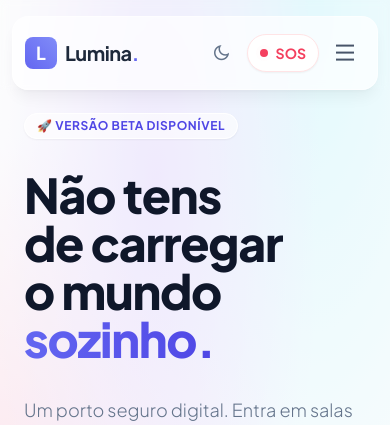
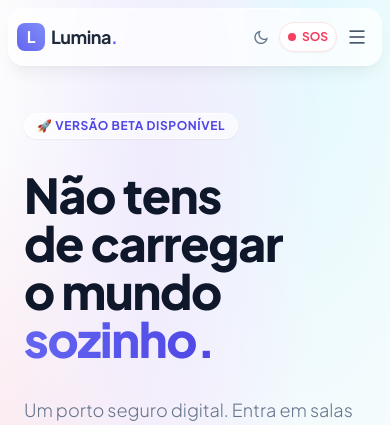
Before and after one commit to Storvax/lumina-app, a Laravel app: page / in a window 390 px wide; the page is wider, and only the part inside the window is pictured. Shown: the top 425 px of that part. Run offline with Laravel 12, Linux system fonts and the light colour scheme; data comes from the database, SQL or seed files in the repository; data that the repository does not hold is empty; style sheets or scripts are compiled from the project's sources; parts of the project's set-up code (start-up, migrations or seed data) failed here and were passed over; some web fonts are replaced.

Commit message:
fix: nav mobile, light theme default, artigos placeholder e Reverb/WebSocket
1. Nav mobile: reduzir padding/tamanhos em ecrãs pequenos, corrigir SOS
   button overflow, posicionar menu dropdown via calc(100%+4px)
2. Dark theme: remover fallback para prefers-color-scheme do sistema,
   default é agora light. Inline script no <head> previne FOUC
3. Artigos: substituir cards fake por placeholder "Em breve" limpo
4. Reverb/WebSocket (Fly.io):
   - Injetar config do servidor via Blade (VITE_REVERB_APP_KEY não
     existe no build Docker — Echo nunca inicializava)
   - Corrigir REVERB_PORT de 443 para 8080 (a porta do serviço Reverb)
   - echo.js usa window.reverbConfig com fallback para VITE_ vars
   - broadcasting.php defaults consistentes com reverb.php

https://claude.ai/code/session_01Crq6uibnAaJ4YCJipaYycJ

```diff
--- a/config/broadcasting.php
+++ b/config/broadcasting.php
@@ -37,9 +37,9 @@ return [
             'app_id' => env('REVERB_APP_ID'),
             'options' => [
                 'host' => env('REVERB_HOST'),
-                'port' => env('REVERB_PORT', 443),
-                'scheme' => env('REVERB_SCHEME', 'https'),
-                'useTLS' => env('REVERB_SCHEME', 'https') === 'https',
+                'port' => env('REVERB_PORT', 8080),
+                'scheme' => env('REVERB_SCHEME', 'http'),
+                'useTLS' => env('REVERB_SCHEME', 'http') === 'https',
             ],
             'client_options' => [
                 // Guzzle client options: https://docs.guzzlephp.org/en/stable/request-options.html
--- a/config/reverb.php
+++ b/config/reverb.php
@@ -79,8 +79,7 @@ return [
                 'options' => [
                     'host'   => env('REVERB_HOST'),
                     // Defaults para dev local (http:8080).
-                    // Em produção, o fly.toml define REVERB_PORT=443 e REVERB_SCHEME=https.
-                    // NUNCA usar app()->environment() aqui — viola o bootstrap do Laravel.
+                    // Em produção, o fly.toml define REVERB_PORT=8080 e REVERB_SCHEME=https.
                     'port'   => env('REVERB_PORT', 8080),
                     'scheme' => env('REVERB_SCHEME', 'http'),
                     'useTLS' => env('REVERB_SCHEME', 'http') === 'https',
--- a/fly.toml
+++ b/fly.toml
@@ -37,7 +37,7 @@ console_command = 'php /var/www/html/artisan tinker'
   SESSION_DRIVER = 'database'
   SESSION_SECURE_COOKIE = 'true'
   REVERB_HOST = 'lumina-restless-sea-2853.fly.dev'
-  REVERB_PORT = 443
+  REVERB_PORT = 8080
   REVERB_SCHEME = 'https'
   TRUSTED_PROXIES = '*'
   BROADCAST_CONNECTION = 'reverb'
--- a/resources/js/echo.js
+++ b/resources/js/echo.js
@@ -1,19 +1,22 @@
 import Echo from 'laravel-echo';
 import Pusher from 'pusher-js';
 
-const reverbKey = import.meta.env.VITE_REVERB_APP_KEY;
+// Reverb config: usa window.reverbConfig (injetado pelo Blade em produção)
+// com fallback para VITE_ env vars (desenvolvimento local).
+const config = window.reverbConfig || {};
+const reverbKey = config.key || import.meta.env.VITE_REVERB_APP_KEY;
 
 if (reverbKey) {
     window.Pusher = Pusher;
 
-    // Detecta se está em HTTPS (produção) ou HTTP (local)
     const isProduction = window.location.protocol === 'https:';
-    const port = isProduction ? 443 : 8080;
+    const host = config.host || import.meta.env.VITE_REVERB_HOST || window.location.hostname;
+    const port = config.port || parseInt(import.meta.env.VITE_REVERB_PORT) || 8080;
 
     window.Echo = new Echo({
         broadcaster: 'reverb',
         key: reverbKey,
-        wsHost: window.location.hostname,
+        wsHost: host,
         wsPort: port,
         wssPort: port,
         forceTLS: isProduction,
@@ -21,5 +24,7 @@ if (reverbKey) {
         enabledTransports: isProduction ? ['wss'] : ['ws'],
     });
 
-    console.log(`Echo: ${isProduction ? 'wss' : 'ws'}://${window.location.hostname}:${port}`);
+    console.log(`Echo: ${isProduction ? 'wss' : 'ws'}://${host}:${port}`);
+} else {
+    console.warn('Echo: REVERB_APP_KEY não configurado. WebSocket desativado.');
 }
--- a/resources/views/landing/articles.blade.php
+++ b/resources/views/landing/articles.blade.php
@@ -1,51 +1,16 @@
 <section id="artigos" class="py-24 bg-white dark:bg-slate-900 border-t border-slate-100 dark:border-slate-800 transition-colors duration-300">
     <div class="max-w-7xl mx-auto px-6">
-        <div class="flex justify-between items-end mb-12">
-            <div class="scroll-reveal">
-                <h2 class="text-3xl font-bold text-slate-900 dark:text-white mb-2">Artigos Profissionais</h2>
-                <p class="text-slate-500 dark:text-slate-400">Conteúdo verificado por psicólogos.</p>
-            </div>
-            <a href="#" class="hidden md:block text-primary-600 dark:text-primary-400 font-semibold hover:underline">Ver todos os artigos</a>
+        <div class="text-center mb-12 scroll-reveal">
+            <h2 class="text-3xl font-bold text-slate-900 dark:text-white mb-2">Artigos Profissionais</h2>
+            <p class="text-slate-500 dark:text-slate-400">Conteúdo verificado por psicólogos.</p>
         </div>
 
-        <div class="grid md:grid-cols-4 gap-6">
-            <a href="#" class="scroll-reveal group block bg-white dark:bg-slate-800 rounded-2xl overflow-hidden shadow-sm hover:shadow-md dark:hover:shadow-none transition-all">
-                <div class="aspect-video bg-indigo-100 relative">
-                     <img src="https://images.unsplash.com/photo-1499209974431-9dddcece7f88?q=80&w=600&auto=format&fit=crop" class="object-cover w-full h-full group-hover:scale-105 transition-transform duration-500 opacity-90" alt="Calma">
-                </div>
-                <div class="p-4">
-                    <span class="text-xs font-bold text-primary-500 uppercase">Ansiedade</span>
-                    <h4 class="font-bold text-slate-800 dark:text-slate-200 mt-2 text-sm group-hover:text-primary-600 dark:group-hover:text-primary-400 transition-colors">5 técnicas de respiração para parar um ataque de pânico.</h4>
-                </div>
-            </a>
-
-            <a href="#" class="scroll-reveal group block bg-white dark:bg-slate-800 rounded-2xl overflow-hidden shadow-sm hover:shadow-md dark:hover:shadow-none transition-all" style="transition-delay: 100ms">
-                <div class="aspect-video bg-teal-100 relative">
-                    <img src="https://images.unsplash.com/photo-1529156069898-49953e39b3ac?q=80&w=600&auto=format&fit=crop" class="object-cover w-full h-full group-hover:scale-105 transition-transform duration-500 opacity-90" alt="Amigos">
-                </div>
-                <div class="p-4">
-                    <span class="text-xs font-bold text-teal-500 uppercase">Solidão</span>
-                    <h4 class="font-bold text-slate-800 dark:text-slate-200 mt-2 text-sm group-hover:text-primary-600 dark:group-hover:text-primary-400 transition-colors">Como fazer amigos em Portugal quando trabalhas remotamente.</h4>
-                </div>
-            </a>
-
-            <a href="#" class="scroll-reveal group block bg-white dark:bg-slate-800 rounded-2xl overflow-hidden shadow-sm hover:shadow-md dark:hover:shadow-none transition-all" style="transition-delay: 200ms">
-                <div class="aspect-video bg-rose-100 relative">
-                    <img src="https://images.unsplash.com/photo-1515023115689-589c33041697?q=80&w=600&auto=format&fit=crop" class="object-cover w-full h-full group-hover:scale-105 transition-transform duration-500 opacity-90" alt="Stress">
-                </div>
-                <div class="p-4">
-                    <span class="text-xs font-bold text-rose-500 uppercase">Trabalho</span>
-                    <h4 class="font-bold text-slate-800 dark:text-slate-200 mt-2 text-sm group-hover:text-primary-600 dark:group-hover:text-primary-400 transition-colors">Burnout: Os sinais que o teu corpo te está a dar.</h4>
-                </div>
-            </a>
-
-             <div class="scroll-reveal bg-primary-50 dark:bg-primary-900/20 rounded-2xl p-6 flex flex-col justify-center text-center border border-primary-100 dark:border-primary-900/50" style="transition-delay: 300ms">
-                <i class="ri-mail-send-line text-3xl text-primary-500 mb-3"></i>
-                <h4 class="font-bold text-slate-800 dark:text-white mb-2">Dicas semanais?</h4>
-                <p class="text-xs text-slate-500 dark:text-slate-400 mb-4">Recebe exercícios de mindfulness no teu email.</p>
-                <input type="email" placeholder="Teu email..." class="w-full text-sm p-2 rounded-lg border-0 mb-2 focus:ring-2 ring-primary-300 focus:outline-none bg-white dark:bg-slate-800 dark:text-white dark:placeholder-slate-500">
-                <button class="w-full bg-primary-600 text-white text-xs font-bold py-2 rounded-lg hover:bg-primary-700 transition-colors">Subscrever</button>
+        <div class="scroll-reveal bg-slate-50 dark:bg-slate-800/50 rounded-2xl border border-dashed border-slate-200 dark:border-slate-700 p-12 flex flex-col items-center justify-center text-center">
+            <div class="w-16 h-16 rounded-full bg-primary-50 dark:bg-primary-900/20 flex items-center justify-center mb-4">
+                <i class="ri-article-line text-3xl text-primary-500"></i>
             </div>
+            <h3 class="font-bold text-slate-700 dark:text-slate-300 text-lg mb-2">Em breve</h3>
+            <p class="text-sm text-slate-500 dark:text-slate-400 max-w-md">Estamos a preparar artigos escritos e revistos por profissionais de saúde mental. Volta em breve para conteúdo de qualidade.</p>
         </div>
     </div>
 </section>
--- a/resources/views/landing/nav.blade.php
+++ b/resources/views/landing/nav.blade.php
@@ -1,9 +1,9 @@
 <nav class="fixed top-0 w-full z-50 transition-all duration-300 backdrop-blur-sm" id="main-nav">
-    <div class="glass max-w-6xl mt-4 md:rounded-full rounded-2xl px-3 sm:px-6 py-3 flex justify-between items-center shadow-lg shadow-black/5 mx-3 sm:mx-4 md:mx-auto border border-white/20 dark:border-slate-700/50 dark:bg-slate-900/80">
+    <div class="glass max-w-6xl mt-2 sm:mt-4 md:rounded-full rounded-2xl px-2 sm:px-4 md:px-6 py-2 sm:py-3 flex justify-between items-center shadow-lg shadow-black/5 mx-2 sm:mx-4 md:mx-auto border border-white/20 dark:border-slate-700/50 dark:bg-slate-900/80">
 
-        <a href="{{ url('/') }}" class="flex items-center gap-2 group">
-            <div class="w-8 h-8 rounded-lg bg-gradient-to-tr from-primary-500 to-indigo-400 flex items-center justify-center text-white font-bold text-lg group-hover:rotate-12 transition-transform">L</div>
-            <span class="text-xl font-bold text-slate-800 dark:text-white tracking-tight">Lumina<span class="text-primary-500">.</span></span>
+        <a href="{{ url('/') }}" class="flex items-center gap-1.5 sm:gap-2 group shrink-0">
+            <div class="w-7 h-7 sm:w-8 sm:h-8 rounded-lg bg-gradient-to-tr from-primary-500 to-indigo-400 flex items-center justify-center text-white font-bold text-base sm:text-lg group-hover:rotate-12 transition-transform">L</div>
+            <span class="text-lg sm:text-xl font-bold text-slate-800 dark:text-white tracking-tight">Lumina<span class="text-primary-500">.</span></span>
         </a>
 
         <div class="hidden md:flex items-center gap-6 text-sm font-medium">
@@ -14,12 +14,12 @@
             <a href="#biblioteca" class="text-slate-600 dark:text-slate-300 hover:text-primary-600 dark:hover:text-primary-400 transition-colors">Biblioteca</a>
         </div>
 
-        <div class="flex items-center gap-1.5 sm:gap-3">
+        <div class="flex items-center gap-1 sm:gap-2 md:gap-3">
             <button id="theme-toggle" type="button"
-                class="text-slate-500 dark:text-slate-400 hover:bg-slate-100 dark:hover:bg-slate-800 rounded-full text-sm p-2.5 transition-colors focus:outline-none focus:ring-2 focus:ring-primary-500"
+                class="text-slate-500 dark:text-slate-400 hover:bg-slate-100 dark:hover:bg-slate-800 rounded-full text-sm p-1.5 sm:p-2.5 transition-colors focus:outline-none focus:ring-2 focus:ring-primary-500"
                 aria-label="Alternar modo escuro">
-                <i id="theme-toggle-dark-icon" class="ri-moon-line hidden text-lg"></i>
-                <i id="theme-toggle-light-icon" class="ri-sun-line hidden text-lg text-amber-400"></i>
+                <i id="theme-toggle-dark-icon" class="ri-moon-line hidden text-base sm:text-lg"></i>
+                <i id="theme-toggle-light-icon" class="ri-sun-line hidden text-base sm:text-lg text-amber-400"></i>
             </button>
 
             {{-- Utilizadores autenticados são redirecionados para o dashboard pelo HomeController --}}
@@ -28,41 +28,41 @@
                 <a href="{{ route('register') }}" class="hidden md:flex text-sm font-bold bg-primary-500 hover:bg-primary-600 text-white px-5 py-2 rounded-full transition-colors shadow-sm">Criar conta</a>
             @endguest
 
-            <button class="bg-white dark:bg-slate-800 border border-rose-100 dark:border-rose-900/30 text-rose-500 hover:bg-rose-50 dark:hover:bg-rose-900/20 hover:border-rose-200 px-3 py-2 rounded-full text-sm font-bold flex items-center gap-2 transition-all shadow-sm" onclick="document.getElementById('sosModal').classList.remove('hidden')">
+            <button class="bg-white dark:bg-slate-800 border border-rose-100 dark:border-rose-900/30 text-rose-500 hover:bg-rose-50 dark:hover:bg-rose-900/20 hover:border-rose-200 px-2 sm:px-3 py-1.5 sm:py-2 rounded-full text-xs sm:text-sm font-bold flex items-center gap-1.5 transition-all shadow-sm shrink-0" onclick="document.getElementById('sosModal').classList.remove('hidden')">
                 <span class="relative flex h-2 w-2 shrink-0">
                   <span class="animate-ping absolute inline-flex h-full w-full rounded-full bg-rose-400 opacity-75"></span>
                   <span class="relative inline-flex rounded-full h-2 w-2 bg-rose-500"></span>
                 </span>
-                <span class="hidden xs:inline">SOS</span>
-                <span class="xs:hidden">SOS</span>
+                SOS
             </button>
 
             <button id="mobileMenuBtn"
-                    class="md:hidden text-slate-600 dark:text-slate-300 p-2 focus:outline-none focus-visible:ring-2 focus-visible:ring-indigo-500 rounded-lg"
+                    class="md:hidden text-slate-600 dark:text-slate-300 p-1.5 sm:p-2 focus:outline-none focus-visible:ring-2 focus-visible:ring-indigo-500 rounded-lg"
                     aria-label="Abrir menu" aria-expanded="false" aria-controls="mobileMenu">
-                <i class="ri-menu-line text-2xl"></i>
+                <i class="ri-menu-line text-xl sm:text-2xl"></i>
             </button>
         </div>
     </div>
 
-    {{-- Menu Mobile: usa display:block quando visível (JS remove 'hidden') --}}
+    {{-- Menu Mobile: posicionado dinamicamente via JS --}}
     <div id="mobileMenu"
-         class="hidden absolute top-20 left-3 right-3 bg-white dark:bg-slate-900 rounded-3xl shadow-2xl border border-slate-100 dark:border-slate-800 p-6 z-40 md:hidden"
+         class="hidden absolute left-2 right-2 sm:left-3 sm:right-3 bg-white dark:bg-slate-900 rounded-2xl sm:rounded-3xl shadow-2xl border border-slate-100 dark:border-slate-800 p-4 sm:p-6 z-40 md:hidden"
+         style="top: calc(100% + 4px);"
          role="dialog" aria-label="Menu de navegação">
-        <div class="flex flex-col gap-1">
-            <a href="#inicio"     class="mobile-link py-3 px-4 rounded-xl text-base font-medium text-slate-700 dark:text-slate-300 hover:bg-slate-50 dark:hover:bg-slate-800 hover:text-primary-600 transition-colors">Início</a>
-            <a href="#calma"      class="mobile-link py-3 px-4 rounded-xl text-base font-medium text-slate-700 dark:text-slate-300 hover:bg-slate-50 dark:hover:bg-slate-800 hover:text-primary-600 transition-colors">Zona Calma</a>
-            <a href="#comunidade" class="mobile-link py-3 px-4 rounded-xl text-base font-medium text-slate-700 dark:text-slate-300 hover:bg-slate-50 dark:hover:bg-slate-800 hover:text-primary-600 transition-colors">Comunidade</a>
-            <a href="#forum"      class="mobile-link py-3 px-4 rounded-xl text-base font-medium text-slate-700 dark:text-slate-300 hover:bg-slate-50 dark:hover:bg-slate-800 hover:text-primary-600 transition-colors">Fórum</a>
-            <a href="#biblioteca" class="mobile-link py-3 px-4 rounded-xl text-base font-medium text-slate-700 dark:text-slate-300 hover:bg-slate-50 dark:hover:bg-slate-800 hover:text-primary-600 transition-colors">Biblioteca</a>
+        <div class="flex flex-col gap-0.5">
+            <a href="#inicio"     class="mobile-link py-2.5 sm:py-3 px-3 sm:px-4 rounded-xl text-sm sm:text-base font-medium text-slate-700 dark:text-slate-300 hover:bg-slate-50 dark:hover:bg-slate-800 hover:text-primary-600 transition-colors">Início</a>
+            <a href="#calma"      class="mobile-link py-2.5 sm:py-3 px-3 sm:px-4 rounded-xl text-sm sm:text-base font-medium text-slate-700 dark:text-slate-300 hover:bg-slate-50 dark:hover:bg-slate-800 hover:text-primary-600 transition-colors">Zona Calma</a>
+            <a href="#comunidade" class="mobile-link py-2.5 sm:py-3 px-3 sm:px-4 rounded-xl text-sm sm:text-base font-medium text-slate-700 dark:text-slate-300 hover:bg-slate-50 dark:hover:bg-slate-800 hover:text-primary-600 transition-colors">Comunidade</a>
+            <a href="#forum"      class="mobile-link py-2.5 sm:py-3 px-3 sm:px-4 rounded-xl text-sm sm:text-base font-medium text-slate-700 dark:text-slate-300 hover:bg-slate-50 dark:hover:bg-slate-800 hover:text-primary-600 transition-colors">Fórum</a>
+            <a href="#biblioteca" class="mobile-link py-2.5 sm:py-3 px-3 sm:px-4 rounded-xl text-sm sm:text-base font-medium text-slate-700 dark:text-slate-300 hover:bg-slate-50 dark:hover:bg-slate-800 hover:text-primary-600 transition-colors">Biblioteca</a>
         </div>
-        <hr class="border-slate-100 dark:border-slate-800 my-4">
+        <hr class="border-slate-100 dark:border-slate-800 my-3 sm:my-4">
         @guest
-            <div class="flex flex-col gap-3">
-                <a href="{{ route('register') }}" class="text-center w-full py-3 rounded-xl bg-primary-500 hover:bg-primary-600 text-white font-bold transition-colors">
+            <div class="flex flex-col gap-2 sm:gap-3">
+                <a href="{{ route('register') }}" class="text-center w-full py-2.5 sm:py-3 rounded-xl bg-primary-500 hover:bg-primary-600 text-white font-bold transition-colors text-sm sm:text-base">
                     Criar conta gratuita
                 </a>
-                <a href="{{ route('login') }}" class="text-center w-full py-3 rounded-xl bg-slate-50 dark:bg-slate-800 text-slate-700 dark:text-slate-300 font-semibold hover:bg-slate-100 transition-colors">
+                <a href="{{ route('login') }}" class="text-center w-full py-2.5 sm:py-3 rounded-xl bg-slate-50 dark:bg-slate-800 text-slate-700 dark:text-slate-300 font-semibold hover:bg-slate-100 transition-colors text-sm sm:text-base">
                     Iniciar sessão
                 </a>
             </div>
--- a/resources/views/landing/scripts.blade.php
+++ b/resources/views/landing/scripts.blade.php
@@ -8,8 +8,8 @@
         const darkIcon = document.getElementById('theme-toggle-dark-icon');
         const lightIcon = document.getElementById('theme-toggle-light-icon');
 
-        // Verificar preferência inicial (localStorage ou Sistema)
-        if (localStorage.getItem('color-theme') === 'dark' || (!('color-theme' in localStorage) && window.matchMedia('(prefers-color-scheme: dark)').matches)) {
+        // Verificar preferência inicial (apenas localStorage — light é o default)
+        if (localStorage.getItem('color-theme') === 'dark') {
             document.documentElement.classList.add('dark');
             lightIcon.classList.remove('hidden');
         } else {
--- a/resources/views/welcome.blade.php
+++ b/resources/views/welcome.blade.php
@@ -11,6 +11,13 @@
     <link href="https://cdn.jsdelivr.net/npm/remixicon@3.5.0/fonts/remixicon.css" rel="stylesheet">
 
     @vite(['resources/css/app.css', 'resources/js/app.js'])
+
+    {{-- Tema: aplicar dark class imediatamente para evitar flash de conteúdo. Default = light --}}
+    <script>
+        if (localStorage.getItem('color-theme') === 'dark') {
+            document.documentElement.classList.add('dark');
+        }
+    </script>
 </head>
 <body class="antialiased text-slate-600 dark:text-slate-300 bg-slate-50 dark:bg-slate-900 font-sans selection:bg-indigo-500 selection:text-white relative transition-colors duration-300 overflow-x-hidden">
 
```
Also changed, not shown: resources/views/chat/show.blade.php (+10 -0 lines), resources/views/layouts/app.blade.php (+10 -0 lines), 1 other file.
